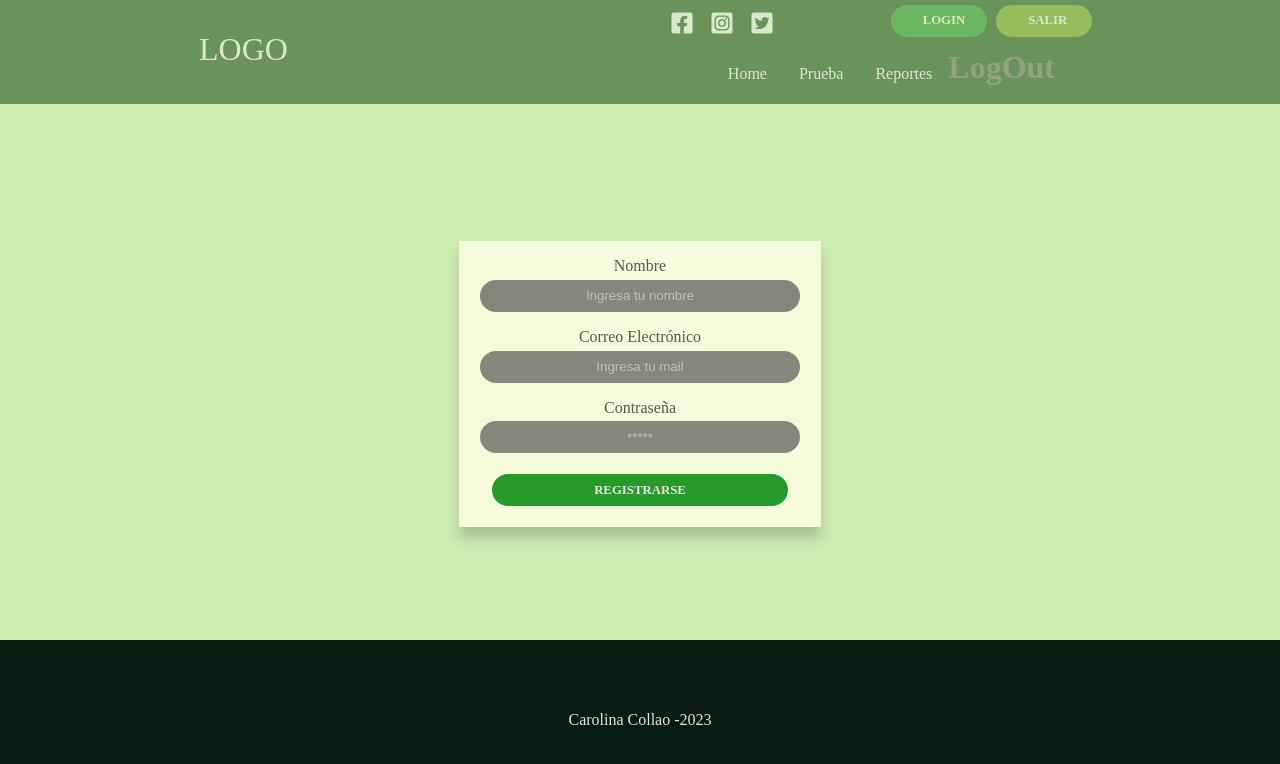
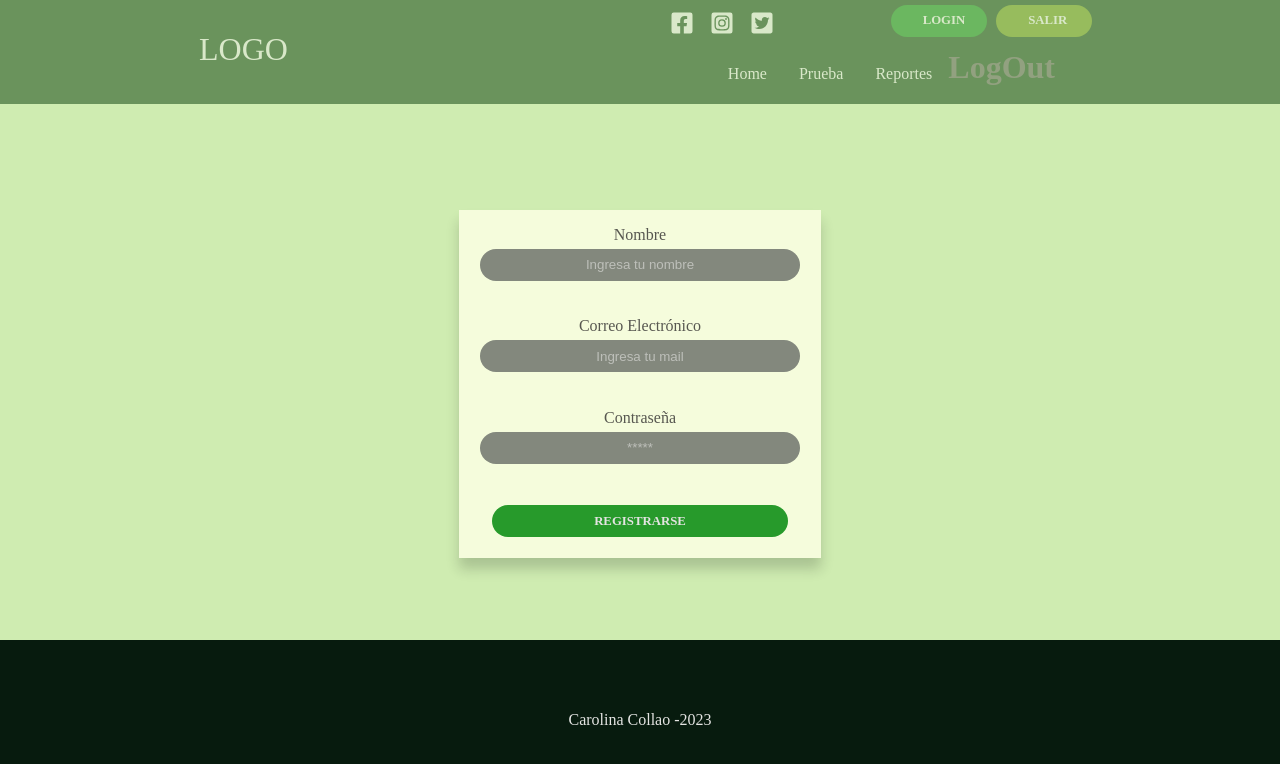
Before and after one commit to CarolinaCollao/app-reporte-mascotas, a React (Vite) app: page /registrarse in a window 1280 px wide. Shown: the top 764 px of the page. Built offline with nearby package versions, Linux system fonts and the light colour scheme; a web font is replaced by a local one.

Commit message:
campos vacios en registrarse

```diff
--- a/src/pages/ingresar/Login.jsx
+++ b/src/pages/ingresar/Login.jsx
@@ -5,7 +5,7 @@ import { useNavigate } from 'react-router-dom';
 
 const Login = () => {
 
-  //e llama a contexto y navigate
+  //se llama a contexto y navigate
   const { lstUsuarios, usuario, setUsuario } = useContext(Context);
   const navigate = useNavigate();
 
@@ -16,11 +16,12 @@ const Login = () => {
   const [errorPassword, setErrorPassword] = useState('');
 
 
-
   console.log(lstUsuarios)
   console.log('Login')
   console.log(usuario)
 
+
+   //se obtienen los datos de los input
   const handleMail = (e) => {
     setUserMail(e.target.value);
     setErrorMail('');
--- a/src/pages/registrarse/Registrarse.jsx
+++ b/src/pages/registrarse/Registrarse.jsx
@@ -4,18 +4,49 @@ import { Context } from '../../context/Context';
 import { useNavigate } from 'react-router-dom';
 
 const Registrarse = () => {
-    const [user, setUser] = useState('');
-    const [email, setEmail] = useState('');
-    const [password, setPassword] = useState('');
 
+    //se llama a contexto y navigate
     const { lstUsuarios, usuario, setUsuario } = useContext(Context);
-
     const navigate = useNavigate();
 
+    //se crean los estados para controlar los input
+    const [user, setUser] = useState('');
+    const [errorUser, setErrorUser] = useState('');
+    const [email, setEmail] = useState('');
+    const [errorEmail, setErrorEmail] = useState('');
+    const [password, setPassword] = useState('');
+    const [errorPassword, setErrorPassword] = useState('');
+
+
+    //se obtienen los datos de los input
+    const handleUser = (e) => {
+        setUser(e.target.value);
+        setErrorUser('');
+    };
+
+    const handleEmail = (e) => {
+        setEmail(e.target.value);
+        setErrorEmail('');
+    };
+
+    const handlePassword = (e) => {
+        setPassword(e.target.value);
+        setErrorPassword('');
+    };
+
+    //función para validar campos y agregar nuevo usuario
     const registrarUsuario = () => {
-        lstUsuarios.push({ user: user, email: email, password: password })
-        navigate('/login')
-}
+        if (user === '') {
+            setErrorUser('Ingrese su nombre')
+        } if (email === '') {
+            setErrorEmail('Ingrese su correo electrónico')
+        } if (password === '') {
+            setErrorPassword('Cree una contraseña')
+        } else {
+            lstUsuarios.push({conectado: false, user: user, email: email, password: password })
+            navigate('/login')
+        }
+    }
 
     return (
         <div className='registrarse-container'>
@@ -24,21 +55,24 @@ const Registrarse = () => {
 
                     <div className="form-content" >
                         <label className="label-mail">Nombre</label>
-                        <input className="label-input" type="password" placeholder='Ingresa tu nombre' onChange={(e) => setUser(e.target.value)} />
+                        <input className="label-input" type="password" placeholder='Ingresa tu nombre' onChange={handleUser} />
+                        <div className="error-line"> {errorUser && <span >{errorUser}</span>}</div>
                     </div>
 
                     <div className="form-content" >
                         <label className="label-mail">Correo Electrónico</label>
-                        <input className="label-input" type="email" placeholder='Ingresa tu mail' onChange={(e) => setEmail(e.target.value)} />
+                        <input className="label-input" type="email" placeholder='Ingresa tu mail' onChange={handleEmail} />
+                        <div className="error-line"> {errorEmail && <span >{errorEmail}</span>}</div>
                     </div>
 
                     <div className="form-content" >
                         <label className="label-mail">Contraseña</label>
-                        <input className="label-input" type="password" placeholder='*****' onChange={(e) => setPassword(e.target.value)} />
+                        <input className="label-input" type="password" placeholder='*****' onChange={handlePassword} />
+                        <div className="error-line"> {errorPassword && <span >{errorPassword}</span>}</div>
                     </div>
 
 
-                    <button className='login-button' onClick={() => registrarUsuario()}>Registrarse</button>
+                    <button type='button' className='login-button' onClick={() => registrarUsuario()}>Registrarse</button>
                 </form>
 
             </div>
--- a/src/pages/registrarse/Registrarse.modules.scss
+++ b/src/pages/registrarse/Registrarse.modules.scss
@@ -59,6 +59,13 @@
                     border: 1px solid $secondary-color;
                 }
 
+                .error-line {
+                    height: 1rem;
+                    text-align: center;
+                    font-size: 0.8rem;
+                    color: red;
+                }
+
             }
 
             .login-button {
```
